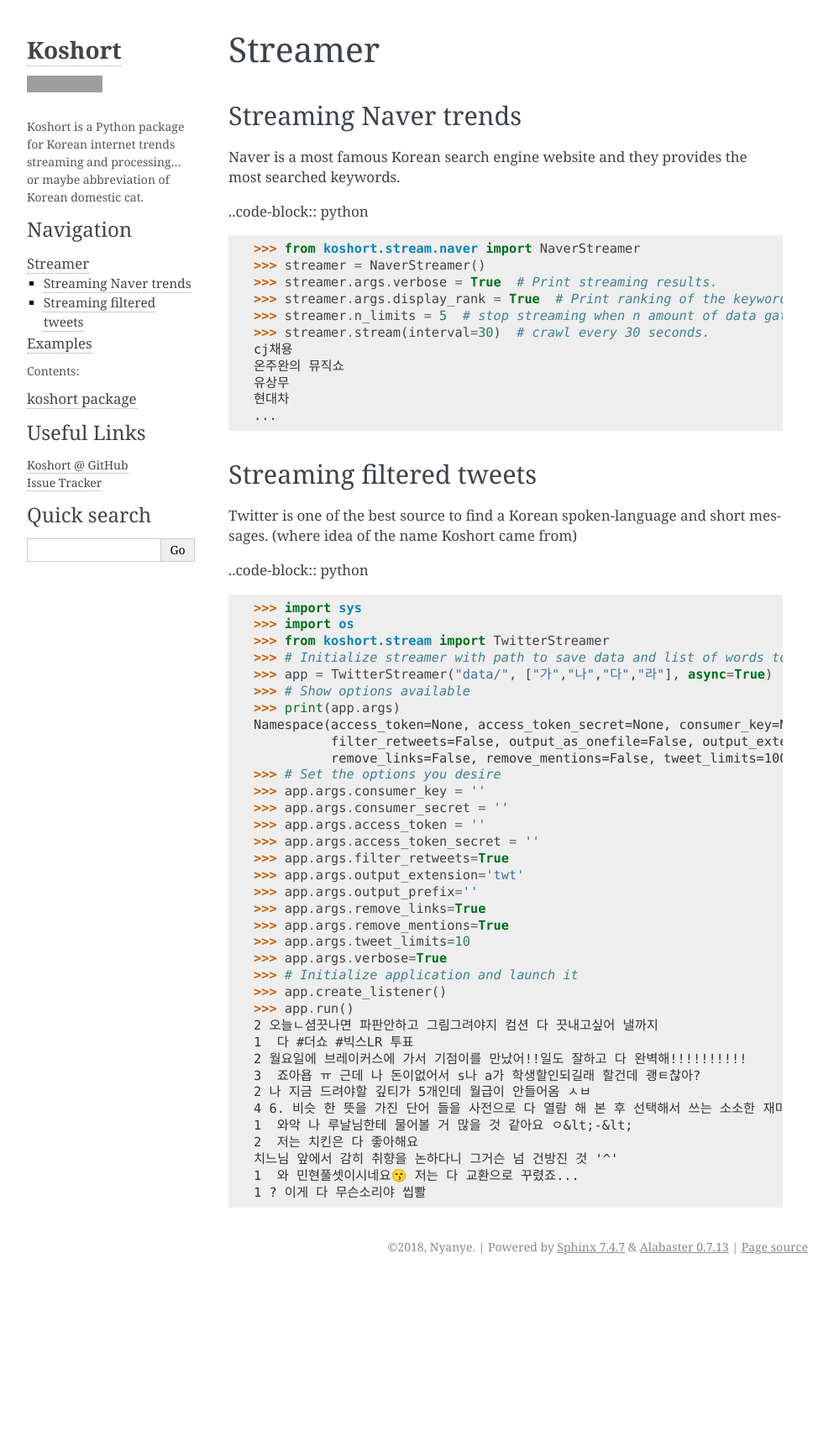
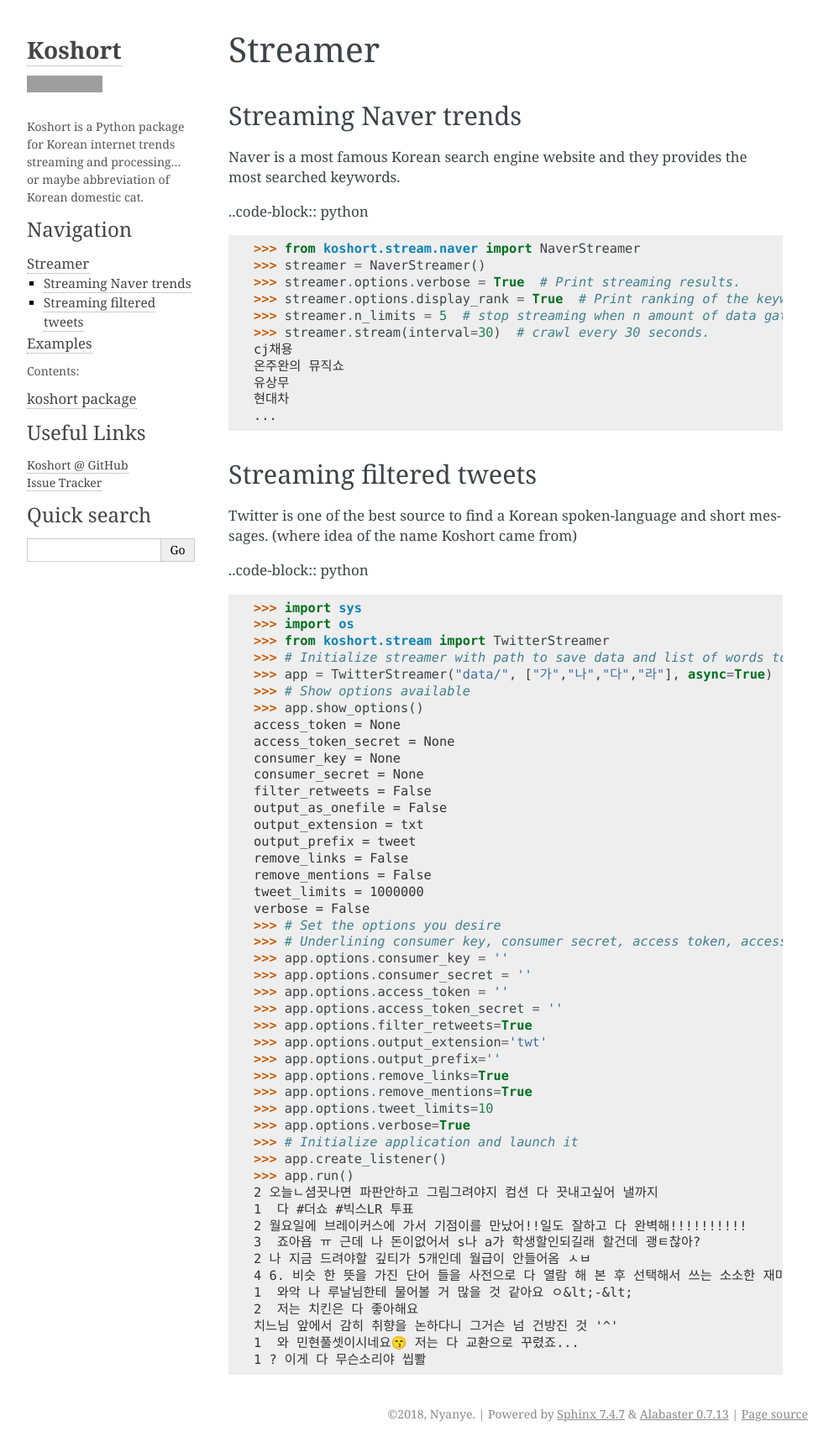
Before and after one commit to koshort/koshort, a Sphinx documentation site: the page built from docs/streamer.rst, in a window 1280 px wide. Shown: the whole page at 84% size, without its empty margins (148-1141 px from the left). Built offline with Sphinx 7.4.7, drawn with Linux system fonts in a browser that asks for light colours; the version number could not be read and is left out; before the commit the page ends 1524 px from its top, so only the background shows below that; grey boxes are pictures that could not be loaded.

Commit message:
Refactor args to options

```diff
--- a/docs/streamer.rst
+++ b/docs/streamer.rst
@@ -10,8 +10,8 @@ Naver is a most famous Korean search engine website and they provides the most s
 
     >>> from koshort.stream.naver import NaverStreamer
     >>> streamer = NaverStreamer()
-    >>> streamer.args.verbose = True  # Print streaming results.
-    >>> streamer.args.display_rank = True  # Print ranking of the keywords.
+    >>> streamer.options.verbose = True  # Print streaming results.
+    >>> streamer.options.display_rank = True  # Print ranking of the keywords.
     >>> streamer.n_limits = 5  # stop streaming when n amount of data gathered.
     >>> streamer.stream(interval=30)  # crawl every 30 seconds.
     cj채용
@@ -33,22 +33,32 @@ Twitter is one of the best source to find a Korean spoken-language and short mes
     >>> # Initialize streamer with path to save data and list of words to be used in streaming.
     >>> app = TwitterStreamer("data/", ["가","나","다","라"], async=True)  # You can use out-of-the-box Threading with async=True
     >>> # Show options available
-    >>> print(app.args)
-    Namespace(access_token=None, access_token_secret=None, consumer_key=None, consumer_secret=None,
-              filter_retweets=False, output_as_onefile=False, output_extension='txt', output_prefix='tweet',
-              remove_links=False, remove_mentions=False, tweet_limits=1000000, verbose=False)
+    >>> app.show_options()
+    access_token = None
+    access_token_secret = None
+    consumer_key = None
+    consumer_secret = None
+    filter_retweets = False
+    output_as_onefile = False
+    output_extension = txt
+    output_prefix = tweet
+    remove_links = False
+    remove_mentions = False
+    tweet_limits = 1000000
+    verbose = False
     >>> # Set the options you desire
-    >>> app.args.consumer_key = ''
-    >>> app.args.consumer_secret = ''
-    >>> app.args.access_token = ''
-    >>> app.args.access_token_secret = ''
-    >>> app.args.filter_retweets=True
-    >>> app.args.output_extension='twt'
-    >>> app.args.output_prefix=''
-    >>> app.args.remove_links=True
-    >>> app.args.remove_mentions=True
-    >>> app.args.tweet_limits=10
-    >>> app.args.verbose=True
+    >>> # Underlining consumer key, consumer secret, access token, access token secret must be provided.
+    >>> app.options.consumer_key = ''
+    >>> app.options.consumer_secret = ''
+    >>> app.options.access_token = ''
+    >>> app.options.access_token_secret = ''
+    >>> app.options.filter_retweets=True
+    >>> app.options.output_extension='twt'
+    >>> app.options.output_prefix=''
+    >>> app.options.remove_links=True
+    >>> app.options.remove_mentions=True
+    >>> app.options.tweet_limits=10
+    >>> app.options.verbose=True
     >>> # Initialize application and launch it
     >>> app.create_listener()
     >>> app.run()
```
